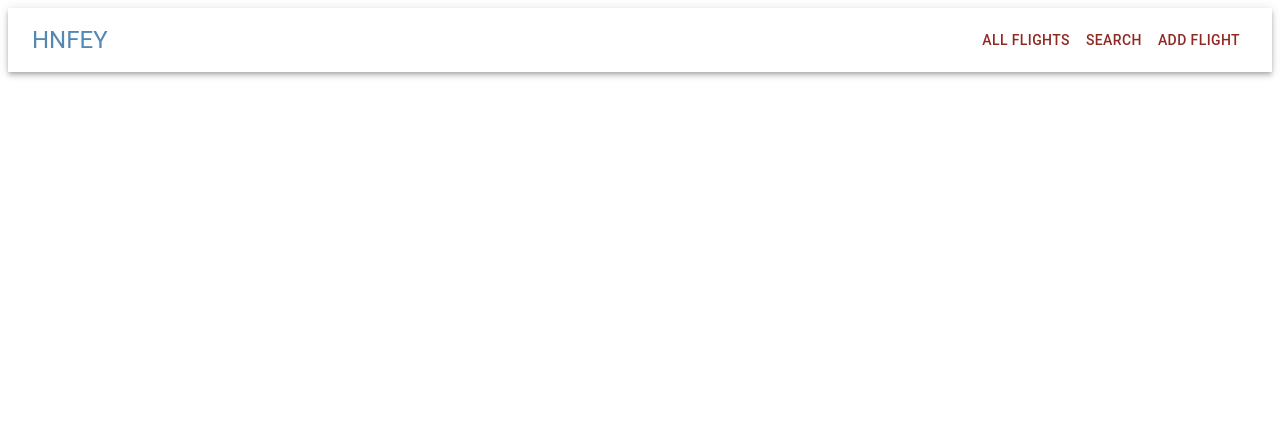
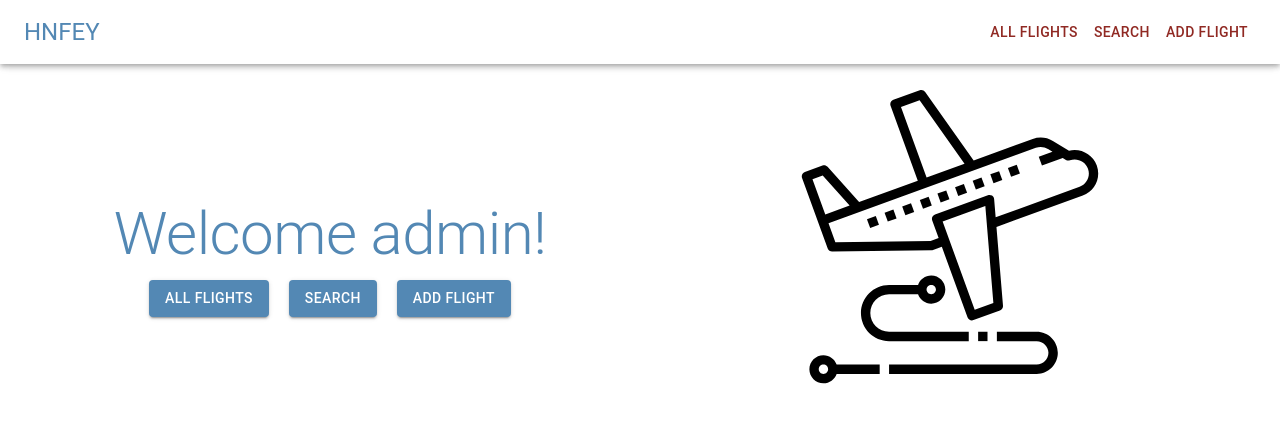
Before and after one commit to advanced-computer-lab/HNFEY, a React (Create React App) app in the folder client/: page / in a window 1280 px wide. Shown: the top 422 px of the page. Built offline with nearby package versions, Linux system fonts and the light colour scheme.

Commit message:
frontend adjustments and add home page

```diff
--- a/client/src/App.js
+++ b/client/src/App.js
@@ -7,6 +7,7 @@ import CreateFlightForm from "./components/CreateFlightForm/CreateFlightForm";
 import ListAllFlights from "./components/ListAllFlights/ListAllFlights";
 import EditFlight from "./components/EditFlight/EditFlight";
 import Navbar from "./components/Navbar/Navbar";
+import Home from "./components/Home/Home";
 
 const App = () => {
   const brandTheme = createTheme({
@@ -17,6 +18,7 @@ const App = () => {
       <Router>
         <Navbar />
         <Switch>
+          <Route path="/" exact component={Home} />
           <Route path="/search" exact component={SearchForm} />
           <Route path="/list-flights" exact component={FlightList} />
           <Route path="/create-flight" exact component={CreateFlightForm} />
--- a/client/src/components/CreateFlightForm/CreateFlightForm.js
+++ b/client/src/components/CreateFlightForm/CreateFlightForm.js
@@ -28,8 +28,7 @@ export const CreateFlightForm = () => {
   const [flightDetails, setFlightDetails] = useState({});
 
   return (
-    <Container component="main" align="center">
-      <br />
+    <Container component="main" align="center" style={{ marginTop: "65px" }}>
       <br />
       <Typography variant="h4" color="textSecondary">
         Add a Flight
--- a/client/src/components/FlightList/FlightList.js
+++ b/client/src/components/FlightList/FlightList.js
@@ -1,17 +1,19 @@
 import React from "react";
-import TableBody from "@mui/material/TableBody";
-import TableCell from "@mui/material/TableCell";
-import TableContainer from "@mui/material/TableContainer";
-import TableHead from "@mui/material/TableHead";
-import TableRow from "@mui/material/TableRow";
-import Paper from "@mui/material/Paper";
-import Table from "@mui/material/Table";
 import { useEffect, useState } from "react";
 import Axios from "axios";
 import { useLocation, useHistory } from "react-router-dom";
 import queryString from "query-string";
 import moment from "moment";
-import { Button } from "@mui/material";
+import {
+  Button,
+  TableBody,
+  TableCell,
+  TableRow,
+  TableContainer,
+  TableHead,
+  Paper,
+  Table,
+} from "@material-ui/core";
 import { confirmAlert } from "react-confirm-alert";
 import "react-confirm-alert/src/react-confirm-alert.css";
 
@@ -83,10 +85,10 @@ export const FlightList = () => {
                   {flight.flightNumber}
                 </TableCell>
                 <TableCell align="center">
-                  {moment(flight.departureTimeDate).format("YYYY-MM-DD")}
+                  {moment(flight.departureTime).format("DD/MM/YYYY")}
                 </TableCell>
                 <TableCell align="center">
-                  {moment(flight.arrivalTimeDate).format("YYYY-MM-DD")}
+                  {moment(flight.arrivalTime).format("DD/MM/YYYY")}
                 </TableCell>
                 <TableCell align="center">{flight.departureTerminal}</TableCell>
                 <TableCell align="center">{flight.arrivalTerminal}</TableCell>
@@ -106,7 +108,7 @@ export const FlightList = () => {
                     style={{ width: 100 }}
                     variant="contained"
                     onClick={() => submit(flight._id)}
-                    color="primary"
+                    color="secondary"
                   >
                     Delete
                   </Button>
--- /dev/null
+++ b/client/src/components/Home/Home.js
@@ -0,0 +1,59 @@
+import { Button, Container, Grid, Typography } from "@material-ui/core";
+import React from "react";
+import { Link } from "react-router-dom";
+import flight from "./images/flight.svg";
+const Home = () => {
+  return (
+    <Container component="main" align="center">
+      <Grid container alignItems="stretch" spacing={3}>
+        <br />
+        <br />
+        <Grid item md={6} alignItems="center">
+          <Typography
+            variant="h2"
+            color="primary"
+            style={{ marginTop: "190px" }}
+          >
+            Welcome admin!
+          </Typography>
+          <Button
+            component={Link}
+            to={`/list-all-flights`}
+            variant="contained"
+            color="primary"
+            style={{ margin: "10px" }}
+          >
+            All Flights
+          </Button>
+          <Button
+            component={Link}
+            to={`/search`}
+            variant="contained"
+            color="primary"
+            style={{ margin: "10px" }}
+          >
+            Search
+          </Button>
+          <Button
+            component={Link}
+            to={`/create-flight`}
+            variant="contained"
+            color="primary"
+            style={{ margin: "10px" }}
+          >
+            Add Flight
+          </Button>
+        </Grid>
+        <Grid item md={6}>
+          <img
+            src={flight}
+            alt=""
+            style={{ height: 300, width: 300, marginTop: "80px" }}
+          />
+        </Grid>
+      </Grid>
+    </Container>
+  );
+};
+
+export default Home;
--- a/client/src/components/ListAllFlights/ListAllFlights.js
+++ b/client/src/components/ListAllFlights/ListAllFlights.js
@@ -1,14 +1,16 @@
 import React, { useState } from "react";
-import { Button } from "@material-ui/core";
 import { useHistory } from "react-router";
 import Axios from "axios";
-import TableBody from "@mui/material/TableBody";
-import TableCell from "@mui/material/TableCell";
-import TableContainer from "@mui/material/TableContainer";
-import TableHead from "@mui/material/TableHead";
-import TableRow from "@mui/material/TableRow";
-import Paper from "@mui/material/Paper";
-import Table from "@mui/material/Table";
+import {
+  Button,
+  TableBody,
+  TableCell,
+  TableRow,
+  TableContainer,
+  TableHead,
+  Paper,
+  Table,
+} from "@material-ui/core";
 import { useEffect } from "react";
 import { confirmAlert } from "react-confirm-alert";
 import "react-confirm-alert/src/react-confirm-alert.css";
@@ -21,7 +23,7 @@ export const ListAllFlights = () => {
     Axios.get("http://localhost:8000/hnfey/flight/list-flights").then((res) => {
       setFlights(res.data.flights);
     });
-  }, [flights]);
+  }, []);
 
   const submit = (flightid) => {
     confirmAlert({
@@ -53,7 +55,7 @@ export const ListAllFlights = () => {
 
   return (
     <div>
-      <TableContainer component={Paper}>
+      <TableContainer component={Paper} style={{ marginTop: "65px" }}>
         <Table sx={{ minWidth: 650 }} aria-label="simple table">
           <TableHead>
             <TableRow>
@@ -76,10 +78,10 @@ export const ListAllFlights = () => {
                   {flight.flightNumber}
                 </TableCell>
                 <TableCell align="center">
-                  {moment(flight.departureTimeDate).format("YYYY-MM-DD")}
+                  {moment(flight.departureTime).format("YYYY-MM-DD")}
                 </TableCell>
                 <TableCell align="center">
-                  {moment(flight.arrivalTimeDate).format("YYYY-MM-DD")}
+                  {moment(flight.arrivalTime).format("YYYY-MM-DD")}
                 </TableCell>
                 <TableCell align="center">{flight.departureTerminal}</TableCell>
                 <TableCell align="center">{flight.arrivalTerminal}</TableCell>
--- a/client/src/components/Navbar/Navbar.js
+++ b/client/src/components/Navbar/Navbar.js
@@ -4,7 +4,7 @@ import { AppBar, Button, Toolbar, Typography } from "@material-ui/core";
 
 const Navbar = () => {
   return (
-    <AppBar position="static" color="inherit">
+    <AppBar position="fixed" color="inherit">
       <Toolbar>
         <div style={{ flexGrow: 1 }}>
           <Typography
--- a/client/src/components/SearchForm/SearchForm.js
+++ b/client/src/components/SearchForm/SearchForm.js
@@ -25,9 +25,7 @@ const FlightForm = () => {
   const [flightDetails, setFlightDetails] = useState({});
 
   return (
-    <Container component="main" align="center">
-      <br />
-
+    <Container component="main" align="center" style={{ marginTop: "65px" }}>
       <br />
       <Typography variant="h4" color="textSecondary">
         Search for a Flight
@@ -50,7 +48,8 @@ const FlightForm = () => {
         onChange={handleChange}
         variant="outlined"
         label="Departure Time"
-        type="text"
+        InputLabelProps={{ shrink: true }}
+        type="date"
       />
       <br />
       <br />
@@ -61,7 +60,8 @@ const FlightForm = () => {
         onChange={handleChange}
         variant="outlined"
         label="Arrival Time"
-        type="text"
+        InputLabelProps={{ shrink: true }}
+        type="date"
       />
 
       <br />
```
Also changed, not shown: client/src/components/Home/images/flight.svg (added).
